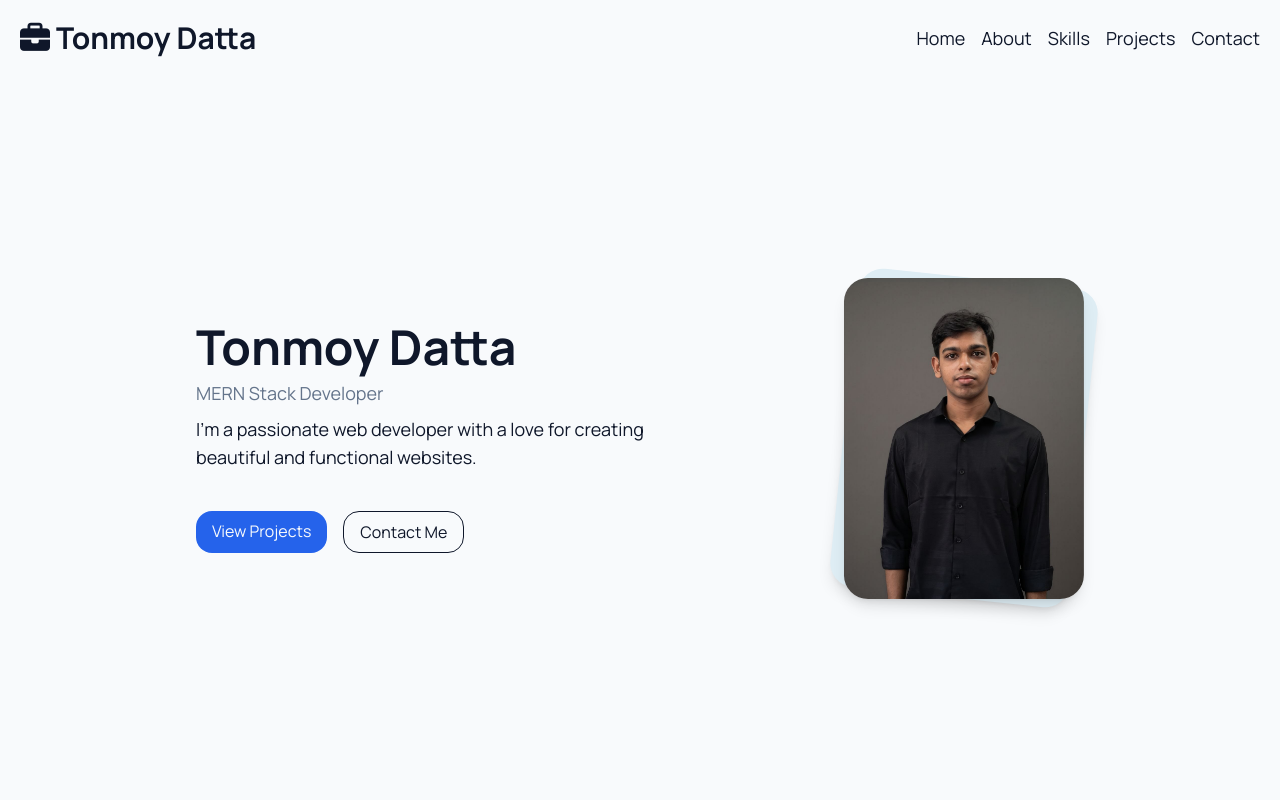
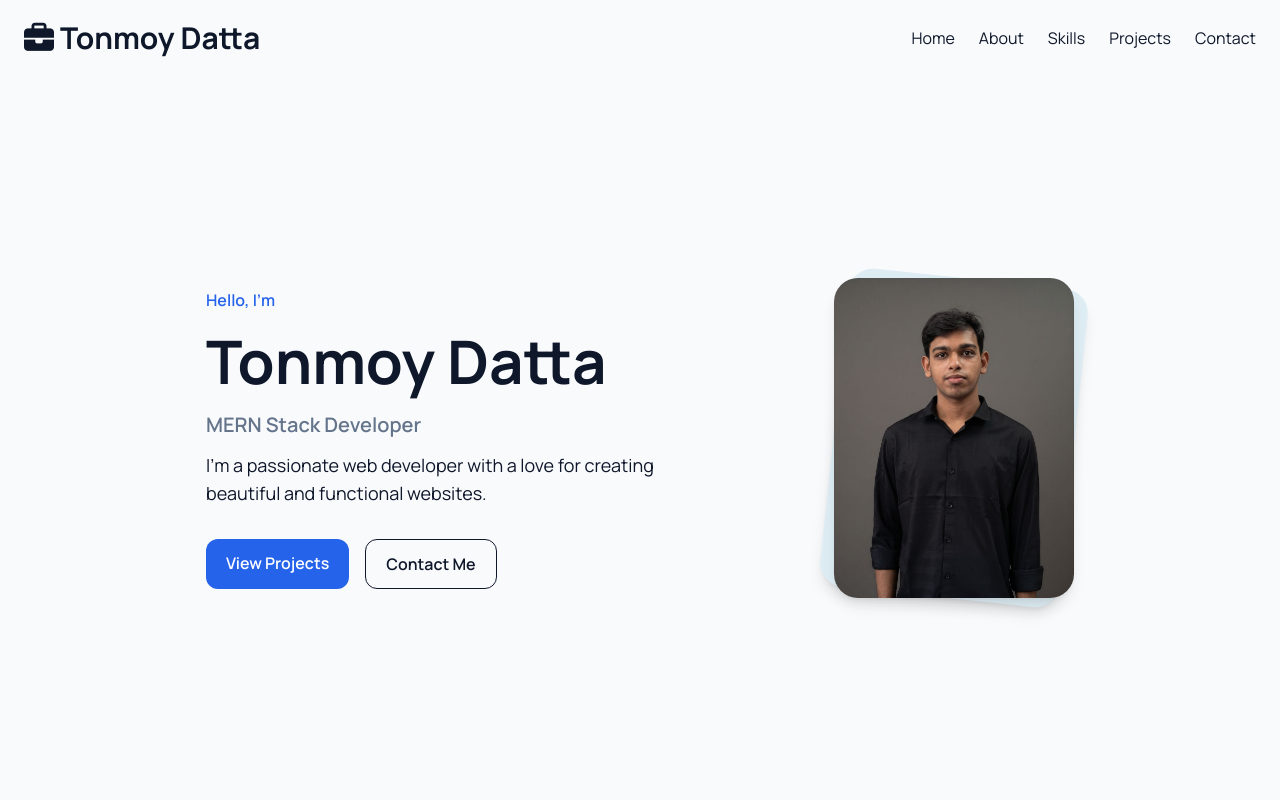
Before and after one commit to tonmoyofcl01-web/portfolio-m4, a website: page src/index.html in a window 1280 px wide. Shown: the top 800 px of the page. Drawn offline with Linux system fonts and the light colour scheme.

Commit message:
fixed some design flaws with ai

```diff
--- a/src/index.html
+++ b/src/index.html
@@ -1,75 +1,176 @@
+
 <!doctype html>
-<html class="font-primary">
+<html lang="en" class="font-primary">
   <head>
     <meta charset="UTF-8" />
     <meta name="viewport" content="width=device-width, initial-scale=1.0" />
+    <meta
+      name="description"
+      content="Tonmoy Datta's personal portfolio as an aspiring MERN Stack Developer."
+    />
+    <title>Tonmoy Datta | MERN Stack Developer</title>
     <link href="./output.css" rel="stylesheet" />
   </head>
-  <body class="h-screen overflow-y-auto scroll-smooth text-main-text">
-    <!-- Header section -->
-    <section class="w-full h-screen flex flex-col bg-background">
+
+  <body class="min-h-screen scroll-smooth text-main-text">
+    <!-- Header and Hero section -->
+    <section
+      id="home"
+      class="flex min-h-screen w-full flex-col bg-background"
+    >
       <!-- Navbar -->
-      <nav class="container mx-auto">
-        <div class="flex items-center justify-between p-5">
-          <div class="text-3xl font-bold">
-            <i class="fa-solid fa-briefcase"></i> Tonmoy Datta
-          </div>
-          <div class="flex space-x-4 text-lg">
-            <a href="#" class="hover:text-blue-500">Home</a>
-            <a href="#" class="hover:text-blue-500">About</a>
-            <a href="#" class="hover:text-blue-500">Skills</a>
-            <a href="#" class="hover:text-blue-500">Projects</a>
-            <a href="#" class="hover:text-blue-500">Contact</a>
+      <nav class="container mx-auto w-full px-4 sm:px-6">
+        <div
+          class="flex flex-col items-center justify-between gap-4 py-5 sm:flex-row"
+        >
+          <a
+            href="#home"
+            class="text-2xl font-bold sm:text-3xl"
+            aria-label="Tonmoy Datta home"
+          >
+            <i class="fa-solid fa-briefcase" aria-hidden="true"></i>
+            Tonmoy Datta
+          </a>
+
+          <div
+            class="flex flex-wrap items-center justify-center gap-x-4 gap-y-2 text-sm sm:text-base lg:gap-x-6"
+          >
+            <a href="#home" class="transition-colors hover:text-accent">
+              Home
+            </a>
+            <a href="#about" class="transition-colors hover:text-accent">
+              About
+            </a>
+            <a href="#skills" class="transition-colors hover:text-accent">
+              Skills
+            </a>
+            <a href="#projects" class="transition-colors hover:text-accent">
+              Projects
+            </a>
+            <a href="#contact" class="transition-colors hover:text-accent">
+              Contact
+            </a>
           </div>
         </div>
       </nav>
+
       <!-- Hero -->
-      <div class="container mx-auto flex justify-around items-center flex-1 w-[80%]">
-        <div class="flex flex-col justify-center gap-10 w-[50%]">
-          <div class="flex flex-col gap-2">
-            <h1 class="text-5xl font-bold">Tonmoy Datta</h1>
-            <p class="text-lg text-secondary-text">MERN Stack Developer</p>
-            <p class="text-lg">
+      <div
+        class="container mx-auto flex w-full flex-1 flex-col items-center justify-center gap-12 px-6 py-12 md:w-[85%] md:flex-row md:justify-around md:gap-8 lg:w-[80%]"
+      >
+        <!-- Hero text -->
+        <div class="flex w-full flex-col justify-center gap-8 md:w-1/2">
+          <div class="flex flex-col gap-3">
+            <p class="font-semibold text-accent">
+              Hello, I'm
+            </p>
+
+            <h1 class="text-4xl font-bold leading-tight sm:text-5xl lg:text-6xl">
+              Tonmoy Datta
+            </h1>
+
+            <p class="text-lg font-semibold text-secondary-text sm:text-xl">
+              MERN Stack Developer
+            </p>
+
+            <p class="max-w-xl text-base leading-7 sm:text-lg">
               I'm a passionate web developer with a love for creating beautiful
               and functional websites.
             </p>
           </div>
-          <div class="flex gap-4">
+
+          <!-- Hero buttons -->
+          <div class="flex flex-wrap gap-4">
             <a
-              href="#"
-              class="px-4 py-2 bg-accent text-background rounded-2xl hover:bg-blue-700"
-              >View Projects</a
+              href="#projects"
+              class="rounded-xl bg-accent px-5 py-3 font-semibold text-white transition-colors hover:bg-blue-700"
             >
+              View Projects
+            </a>
+
             <a
-              href="#"
-              class="px-4 py-2 border border-main-text text-main-text rounded-2xl hover:bg-main-text hover:text-background"
-              >Contact Me</a
+              href="#contact"
+              class="rounded-xl border border-main-text px-5 py-3 font-semibold text-main-text transition-colors hover:bg-main-text hover:text-white"
             >
+              Contact Me
+            </a>
           </div>
         </div>
-        <div class="relative w-60 h-80 rotate-6 bg-[#DEEDF4] rounded-3xl shadow-lg">
+
+        <!-- Profile image -->
+        <div
+          class="relative h-72 w-56 shrink-0 rotate-6 rounded-3xl bg-[#DEEDF4] shadow-lg sm:h-80 sm:w-60"
+        >
           <img
             src="./assets/profile.jpg"
-            alt="Tonmoy Datta"
-            class=" object-cover rounded-3xl shadow-lg hover:scale-105 transition-transform duration-300 absolute top-0 right-0 -rotate-6"
+            alt="Portrait of Tonmoy Datta"
+            class="absolute inset-0 h-full w-full -rotate-6 rounded-3xl object-cover shadow-lg transition-transform duration-300 hover:scale-105"
           />
         </div>
       </div>
     </section>
+
     <!-- About Me section -->
-    <section class="w-full h-screen bg-blue-400"></section>
+    <section
+      id="about"
+      class="min-h-screen w-full bg-[#EFF6FF] px-6 py-20"
+    >
+      <!-- Add your About Me content here -->
+    </section>
+
     <!-- Skills section -->
-    <section class="w-full h-screen bg-green-400"></section>
+    <section
+      id="skills"
+      class="min-h-screen w-full bg-[#F1F5F9] px-6 py-20"
+    >
+      <!-- Add your Skills content here -->
+    </section>
+
     <!-- Projects section -->
-    <section class="w-full h-screen bg-pink-400"></section>
+    <section
+      id="projects"
+      class="min-h-screen w-full bg-white px-6 py-20"
+    >
+      <!-- Add your Projects content here -->
+    </section>
+
     <!-- Education section -->
-    <section class="w-full h-screen bg-yellow-400"></section>
+    <section
+      id="education"
+      class="min-h-screen w-full bg-[#EFF6FF] px-6 py-20"
+    >
+      <!-- Add your Education content here -->
+    </section>
+
     <!-- Contact section -->
-    <section class="w-full h-screen bg-purple-400"></section>
-    <!-- footer section -->
-    <section class="w-full h-screen bg-gray-400"></section>
+    <section
+      id="contact"
+      class="min-h-screen w-full bg-[#F1F5F9] px-6 py-20"
+    >
+      <!-- Add your Contact content here -->
+    </section>
 
-    <!-- font awesome -->
+    <!-- Footer section -->
+    <footer class="w-full bg-background px-6 py-10">
+      <div class="container mx-auto text-center">
+        <a
+          href="#home"
+          class="text-xl font-bold transition-colors hover:text-accent"
+        >
+          Tonmoy Datta
+        </a>
+
+        <p class="mt-2 text-sm text-secondary-text">
+          Aspiring MERN Stack Developer
+        </p>
+
+        <p class="mt-4 text-sm text-secondary-text">
+          &copy; 2026 Tonmoy Datta. All rights reserved.
+        </p>
+      </div>
+    </footer>
+
+    <!-- Font Awesome -->
     <script
       src="https://kit.fontawesome.com/fb6788d0b7.js"
       crossorigin="anonymous"
--- a/src/input.css
+++ b/src/input.css
@@ -1,11 +1,12 @@
-@import url('https://fonts.googleapis.com/css2?family=Epilogue:ital,wght@0,100..900;1,100..900&family=Manrope:wght@200..800&family=Montserrat:ital,wght@0,100..900;1,100..900&display=swap');
+@import url('https://fonts.googleapis.com/css2?family=Manrope:wght@200..800&display=swap');
 @import "tailwindcss";
 
-@theme{
-    --font-primary: 'Manrope', sans-serif;
-    --color-background: #F8FAFC;
-    --color-main-text: #0F172A;
-    --color-accent: #2563EB;
-    --color-cards: #DBEAFE;
-    --color-secondary-text: #64748B;
+@theme {
+  --font-primary: "Manrope", sans-serif;
+
+  --color-background: #F8FAFC;
+  --color-main-text: #0F172A;
+  --color-accent: #2563EB;
+  --color-cards: #DBEAFE;
+  --color-secondary-text: #64748B;
 }
```
Also changed, not shown: src/output.css.
